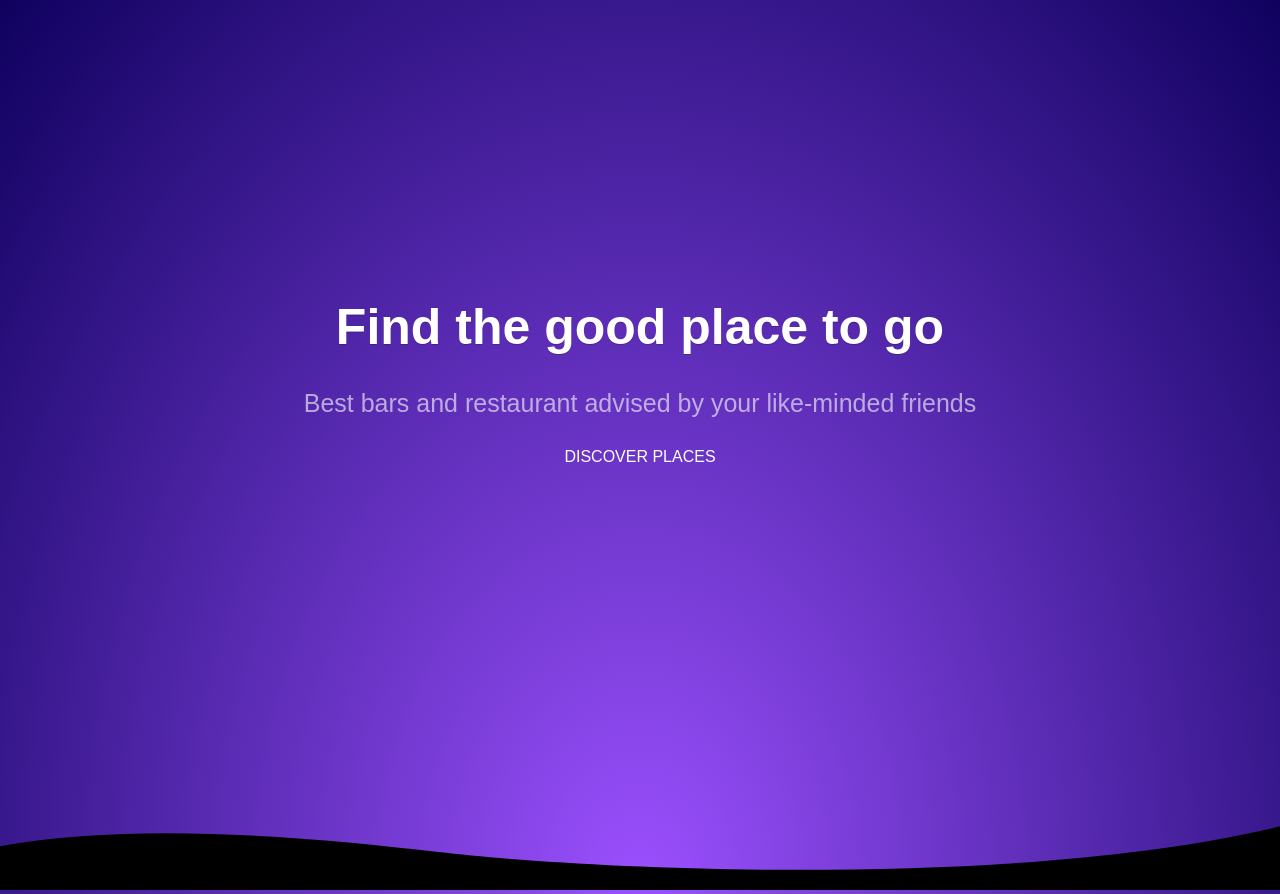
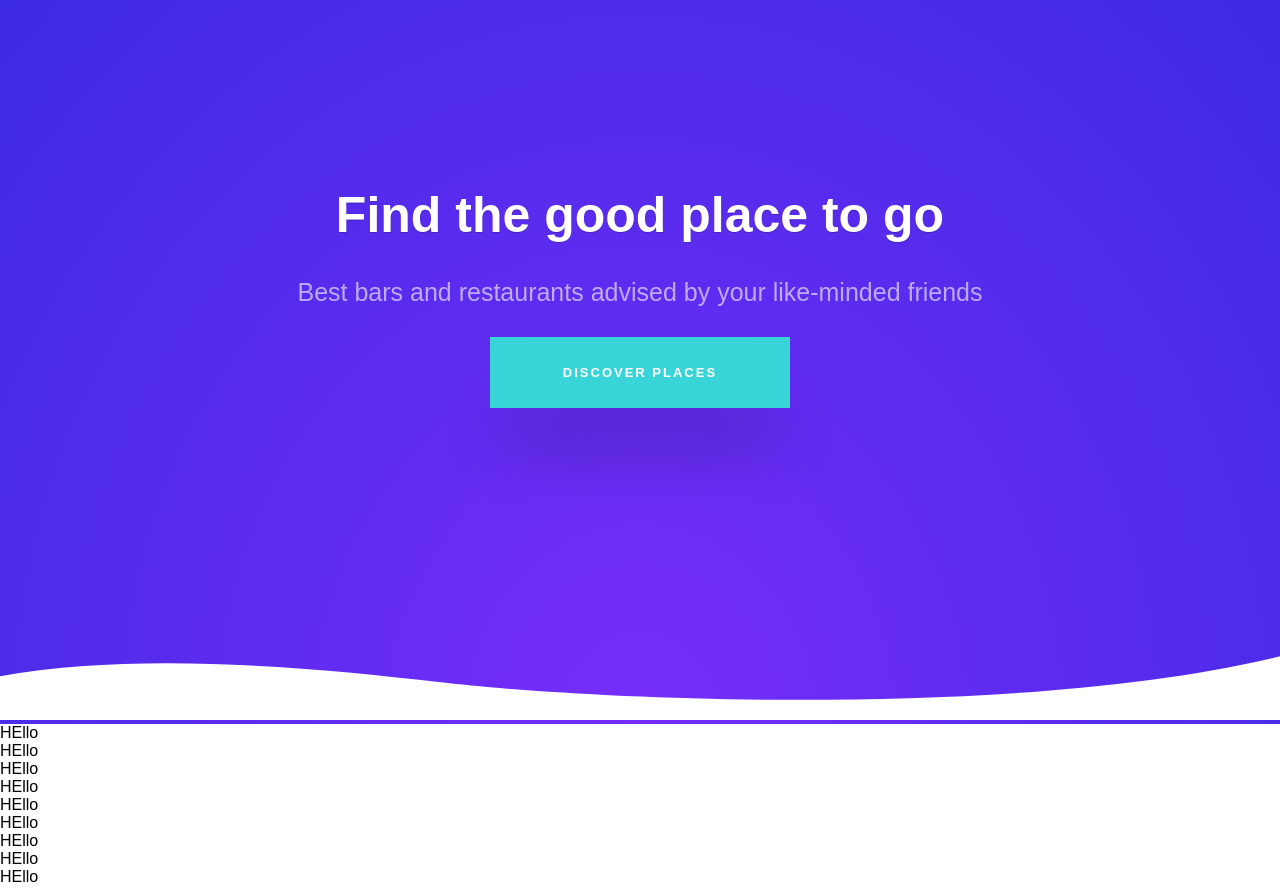
Before and after one commit to CamilleFranceschi/the-good-place, a React (Create React App) app: page / in a window 1280 px wide. Built offline with nearby package versions, Linux system fonts and the light colour scheme.

Commit message:
choose colors

```diff
--- /dev/null
+++ b/src/components/button-landing.css
@@ -0,0 +1,37 @@
+
+.btn-landing {
+  color: white;
+  font-weight: bold;
+  /*background: #39D4D8;*/
+  /*transition: background 0.3s ease;*/
+
+background-color: #39D4D8;
+  text-decoration: none;
+  color: white;
+  /*bottom: 0px;*/
+  /*right: 0px;*/
+  /*padding: 30px 50px;*/
+  display: block;
+  /*z-index: 12;*/
+  cursor: pointer;
+  font-weight: 700;
+  text-transform: uppercase;
+  letter-spacing: 2px;
+  font-size: 13px;
+  max-width: 300px;
+  width: 50%;
+  line-height: 71px;
+  box-shadow: 0 50px 70px -20px rgba(0,0,0,0.3);
+  transition: all .2s ease-in-out;
+  margin: auto;
+}
+
+
+
+.btn-landing:hover {
+/*  opacity: 1;
+  background: #3ac162;
+  text-decoration: none;
+  color: white;*/
+  transform: scale(1.08);
+}
--- a/src/components/landing.css
+++ b/src/components/landing.css
@@ -2,7 +2,7 @@
   /* background-image: linear-gradient(45deg, #9b2fae, #f884b1); */
   color: white;
   text-align: center;
-  height: calc(100vh - 70px);
+  height: 70vh;
   /* if you have a 70px navbar => height: calc(100vh - 70px); */
   background-size: cover !important;
   display: flex;
@@ -21,3 +21,11 @@
   opacity: 0.6;
   margin-bottom: 30px;
 }
+
+.svg-wave {
+  fill: white;
+}
+
+
+/*blue #39D4D8       rgb(57,212,216)*/
+/*purple #201685.   rgb(32,22,133)*/
--- a/src/components/landing.js
+++ b/src/components/landing.js
@@ -1,28 +1,42 @@
 import React, { Component } from 'react';
 import "./landing.css"
+import "./button-landing.css"
 
 const Landing = () => {
   const style = {
     // linear-gradient(-225deg, rgba(0,101,168,0.6) 0%, rgba(0,36,61,0.6) 50%)
     // backgroundImage: 'linear-gradient(-225deg, rgba(0,101,168,0.6) 0%, rgba(0,36,61,0.6) 50%)'
-    // backgroundImage: 'linear-gradient(45deg, #9b2fae, #f884b1)'
-    backgroundImage: 'radial-gradient(farthest-corner at 50% 100%, rgba(123,22,255,0.75),#0F015E )'
+    // backgroundImage: 'linear-gradient(-225deg, #9b2fae, #f884b1)'
+    // backgroundImage: 'linear-gradient(210deg, rgba(57,212,216, 0.9) 10% , rgba(32,22,133, 1) 62%)'
+    // backgroundImage: 'linear-gradient(-225deg, rgba(0,101,168,0.6) 0%, rgba(0,36,61,0.6) 50%)'
+    // backgroundImage: 'linear-gradient( to bottom,#0F015E,rgb(57,212,216) )'
+    backgroundImage: 'radial-gradient(farthest-corner at 50% 100%, #772DFA,#3C2AE2)'
+
   };
   return (
+    <div>
     <div style ={style}>
       <div className="banner">
         <div className="banner-content">
           <h1>Find the good place to go</h1>
-          <p>Best bars and restaurant advised by your like-minded friends</p>
-          <a className="btn btn-primary btn-lg">DISCOVER PLACES</a>
+          <p>Best bars and restaurants advised by your like-minded friends</p>
+          <a className="btn-landing">DISCOVER PLACES</a>
         </div>
       </div>
-      <div className=""  >
-      <svg viewBox="0 0 1920 240"><title id="title">goop</title><g><path d="M1920,144.5l0,95.5l-1920,0l0,-65.5c196,-36 452.146,-15.726 657.5,8.5c229.698,27.098 870,57 1262.5,-38.5Z"></path></g></svg>
+      <svg viewBox="0 0 1920 240" className="svg-wave"><title id="title">goop</title><g><path d="M1920,144.5l0,95.5l-1920,0l0,-65.5c196,-36 452.146,-15.726 657.5,8.5c229.698,27.098 870,57 1262.5,-38.5Z"></path></g></svg>
         {/* <svg  viewBox="0 0 1920 240" id="goop"><title id="title">goop</title><g><path d="M1920,144.5l0,95.5l-1920,0l0,-65.5c196,-36 452.146,-15.726 657.5,8.5c229.698,27.098 870,57 1262.5,-38.5Z"></path></g></svg> */}
         {/* <svg className="goop__InlineSvg-s6dcphf-0 GeMIC" fill-rule="evenodd" clip-rule="evenodd" xmlns="http://www.w3.org/2000/svg" aria-labelledby="title" viewBox="0 0 1920 240" id="goop"><title id="title">goop</title><g><path d="M1920,144.5l0,95.5l-1920,0l0,-65.5c196,-36 452.146,-15.726 657.5,8.5c229.698,27.098 870,57 1262.5,-38.5Z"></path></g></svg> */}
-      </div>
-    </ div>
+    </div>
+    <div>HEllo</div>
+    <div>HEllo</div>
+    <div>HEllo</div>
+    <div>HEllo</div>
+    <div>HEllo</div>
+    <div>HEllo</div>
+    <div>HEllo</div>
+    <div>HEllo</div>
+    <div>HEllo</div>
+    </div>
 
 
 
@@ -30,3 +44,11 @@ const Landing = () => {
 }
 
 export default Landing;
+
+
+/*blue #39D4D8       rgb(57,212,216)*/
+/*purple #201685.   rgb(32,22,133)*/
+// #473BE7
+
+// dark purple #3C2AE2
+// llight pruple #772DFA
```
